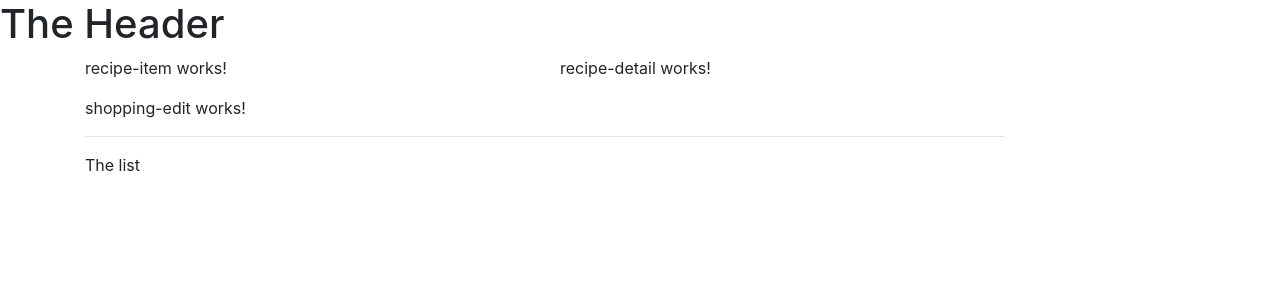
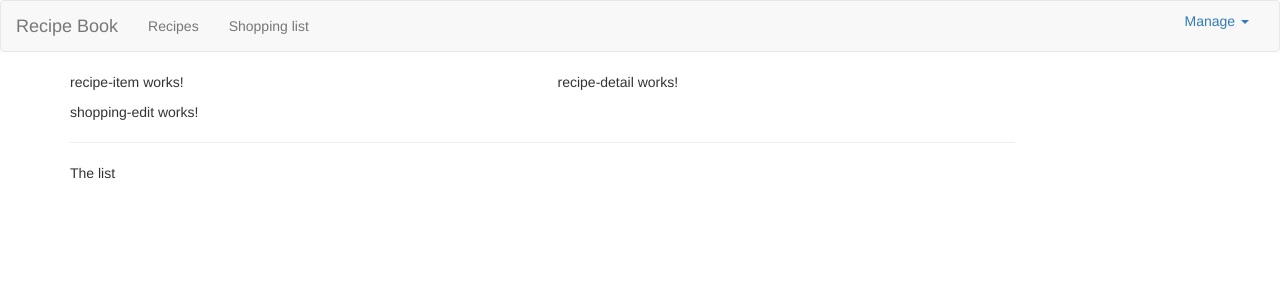
Before and after one commit to yakutsa/recipe-app, an Angular app: page / in a window 1280 px wide. Shown: the top 300 px of the page. Built offline with nearby package versions, Linux system fonts and the light colour scheme.

Commit message:
header setup

```diff
--- a/package.json
+++ b/package.json
@@ -21,7 +21,7 @@
     "@angular/platform-browser": "^5.2.0",
     "@angular/platform-browser-dynamic": "^5.2.0",
     "@angular/router": "^5.2.0",
-    "bootstrap": "^4.0.0",
+    "bootstrap": "^3.3.7",
     "core-js": "^2.4.1",
     "rxjs": "^5.5.6",
     "zone.js": "^0.8.19"
--- a/src/app/header/header.component.html
+++ b/src/app/header/header.component.html
@@ -1 +1,23 @@
-<h1>The Header</h1>
+<nav class="navbar navbar-default">
+  <div class="container-fluid">
+    <div class="navbar-header">
+      <a href="#" class="navbar-brand">Recipe Book</a>
+    </div>
+
+    <div class="collapse navbar-collapse">
+      <ul class="nav navbar-nav">
+        <li><a href="#">Recipes</a></li>
+        <li><a href="#">Shopping list</a></li>
+      </ul>
+      <ul class="nav navbar-bar navbar-right">
+        <li class="dropdown">
+          <a href="#" class="dropdown-toggle" role="button">Manage <span class="caret"></span></a>
+          <ul class="dropdown-menu">
+            <li><a href="#">Save Data</a></li>
+            <li><a href="#">Fetch Data</a></li>
+          </ul>
+        </li>
+      </ul>
+    </div>
+  </div>
+</nav>
```
Also changed, not shown: .angular-cli.json, 1 other file (tests, documents, lock files or other folders).
